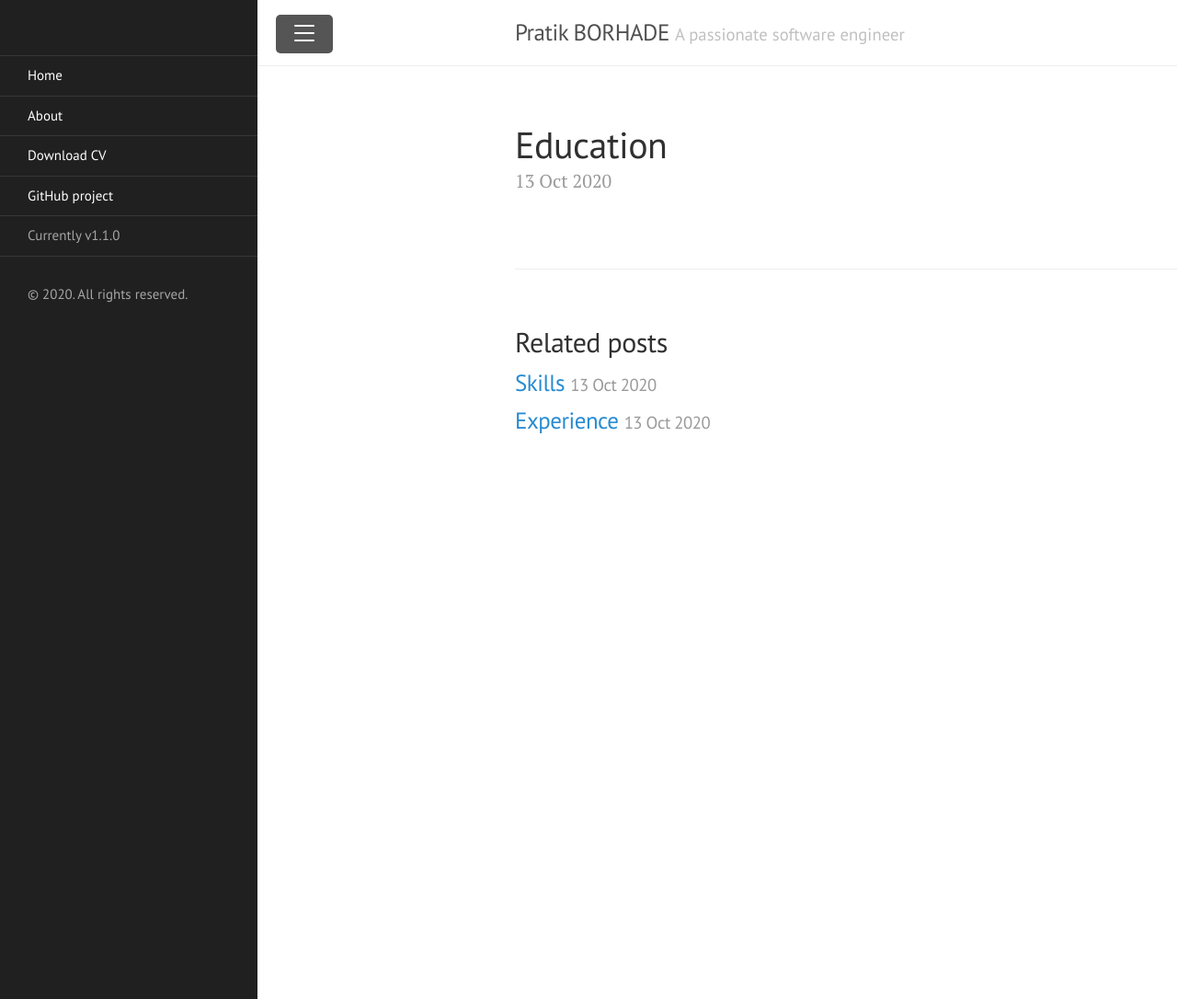
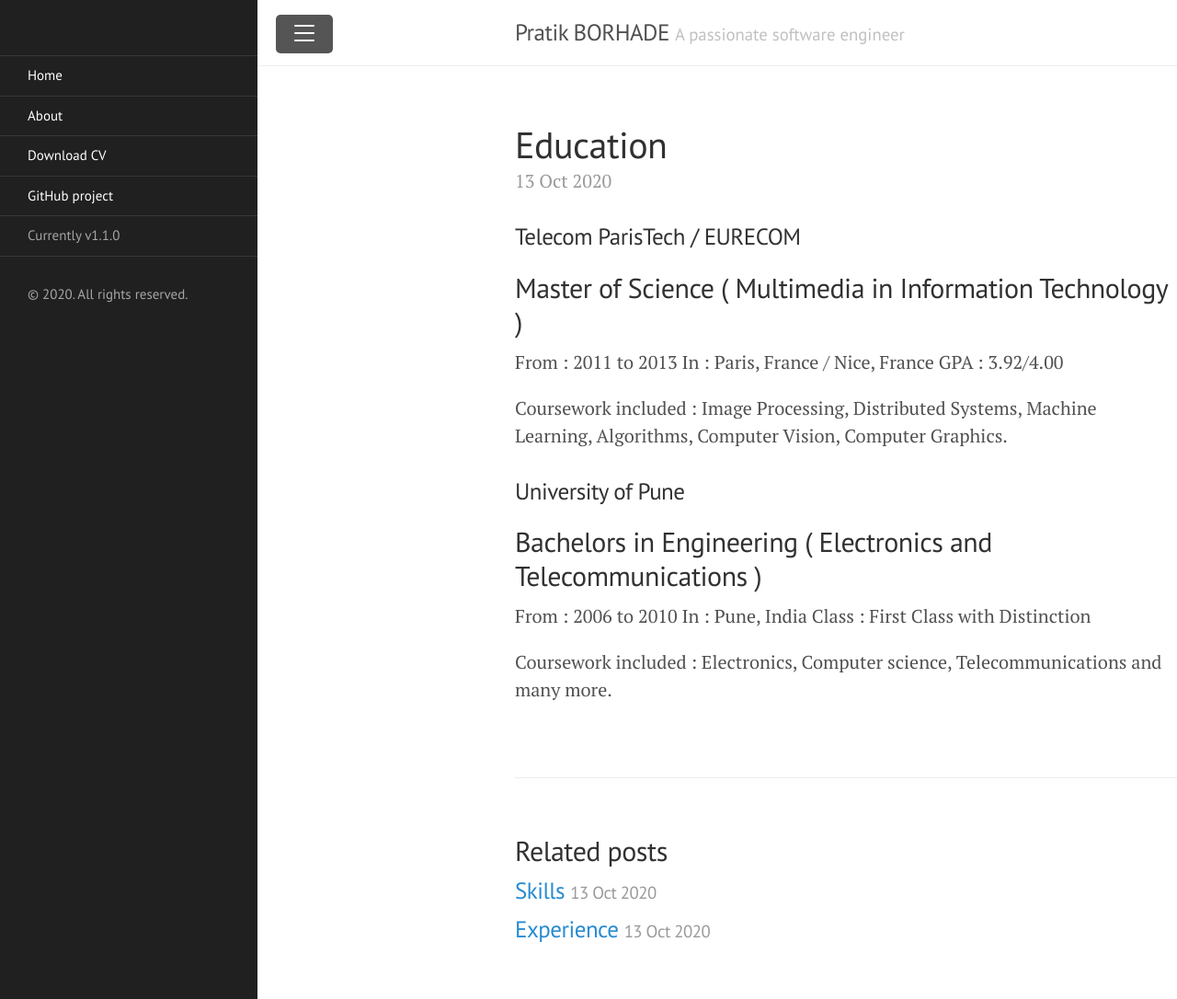
Before and after one commit to pratikborhade/mywebsite, a Jekyll site: the page built from _posts/2020-10-13-Education.md, in a window 1280 px wide and 1086 px high. Shown: the whole window at 92% size. Built offline with Jekyll 4.4.1, drawn with Linux system fonts in a browser that asks for light colours.

Commit message:
Update 2020-10-13-Education.md
Updating Education.md with relevant education

```diff
--- a/_posts/2020-10-13-Education.md
+++ b/_posts/2020-10-13-Education.md
@@ -2,3 +2,18 @@
 layout: post
 title: Education
 ---
+### Telecom ParisTech / EURECOM
+## Master of Science ( Multimedia in Information Technology )
+From : 2011 to 2013
+In : Paris, France / Nice, France
+GPA : 3.92/4.00
+
+Coursework included : Image Processing, Distributed Systems, Machine Learning, Algorithms, Computer Vision, Computer Graphics.
+
+### University of Pune
+## Bachelors in Engineering ( Electronics and Telecommunications )
+From : 2006 to 2010
+In : Pune, India
+Class : First Class with Distinction
+
+Coursework included : Electronics, Computer science, Telecommunications and many more.
```
